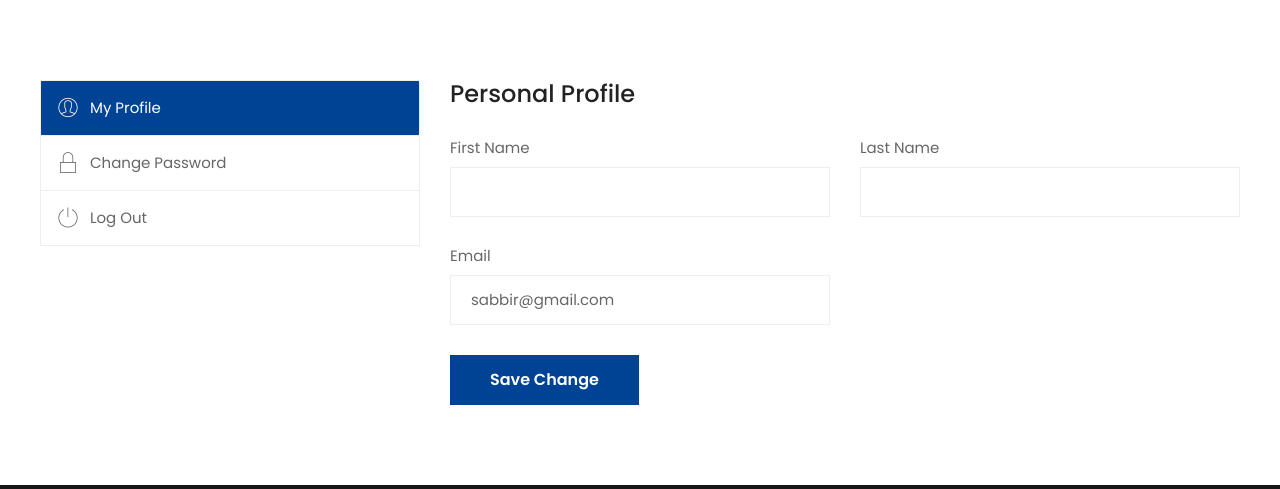
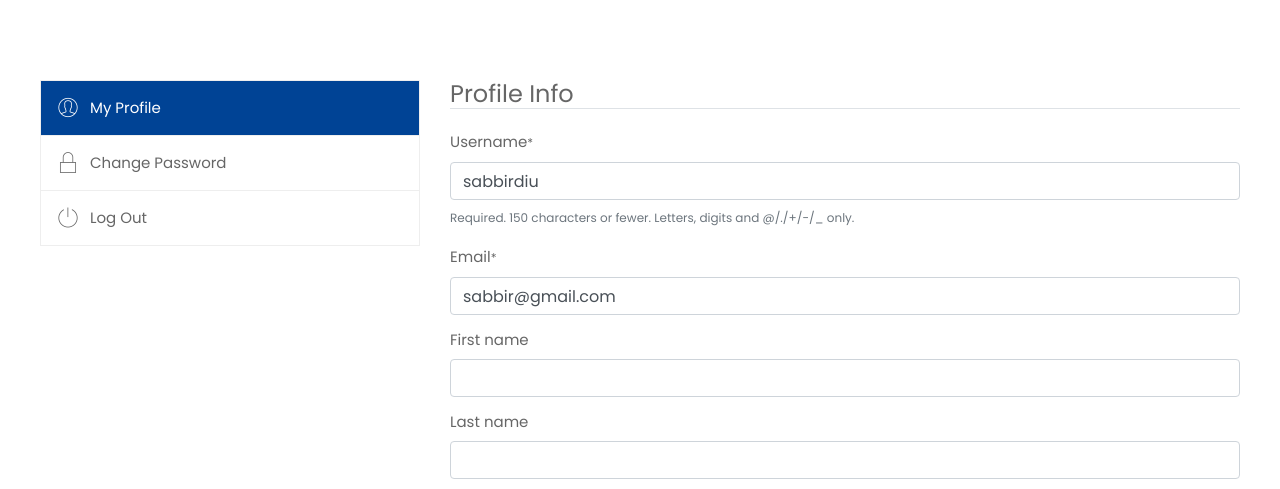
Before and after one commit to Sabbirdiu/DjangoRealEstate, a Django app: page /my-account/ in a window 1280 px wide. Shown: the part 354-843 px from the top of the page. Run offline with Django 3.2, Linux system fonts and the light colour scheme; a user stored in the database is signed in; parts of the project's set-up code (start-up, migrations or seed data) failed here and were passed over; some libraries are stand-ins or nearby versions; grey boxes are pictures that could not be loaded.

Commit message:
added edit profile

```diff
--- a/contact/views.py
+++ b/contact/views.py
@@ -24,9 +24,7 @@ def about(request):
     }
     return render(request,'about-us.html',context)
 
-# def contact(request):
 
-#     return render(request,'contact-us.html')
 
 def contact(request):
   if request.method == 'POST':
@@ -126,44 +124,19 @@ def myaccount(request):
 def profile(request):
     if request.method == 'POST':
         u_form = UserUpdateForm(request.POST, instance=request.user)
-        # p_form = ProfileUpdateForm(request.POST,
-        #                            request.FILES,
-        #                            instance=request.user.profile)
-        if u_form.is_valid().is_valid():
+
+        if  u_form.is_valid():
             u_form.save()
 
             messages.success(request, f'Your account has been updated!')
-            return redirect('profile')
+            return redirect('account')
 
     else:
         u_form = UserUpdateForm(instance=request.user)
-        # p_form = ProfileUpdateForm(instance=request.user.profile)
+
 
     context = {
         'u_form': u_form,
-        # 'p_form': p_form
+
     }
     return render(request,'my-account.html',context)
-
-
-def edit_profile(request):
-      context = {}
-    # check = register_table.objects.filter(user__id=request.user.id)
-    # if len(check)>0:
-    #     data = register_table.objects.get(user__id=request.user.id)
-    #     context["data"]=data
-      if request.method=="POST":
-        first_name = request.POST['first_name']
-        last_name = request.POST['last_name']
-        # username = request.POST['username']
-        email = request.POST['email']
-
-        user = User.objects.get(id=request.user.id)
-        user.first_name = first_name
-        user.last_name = last_name
-        # user.username = username
-        user.email = email
-        user.save()
-
-        context["status"] = "Changes Saved Successfully"
-      return render(request,"my-account.html",context)
--- a/realestate/urls.py
+++ b/realestate/urls.py
@@ -33,7 +33,7 @@ urlpatterns = [
     path('login/',login,name='login'),
     path('dashboard/',dashboard,name='dashboard'),
     path('logout/',logout,name='logout'),
-    path('my-account/',edit_profile,name='account'),
+    path('my-account/',profile,name='account'),
 
 
 
--- a/templates/my-account.html
+++ b/templates/my-account.html
@@ -1,4 +1,5 @@
 {% extends 'base.html' %}
+{% load crispy_forms_tags %}
 {% load static %}
 
 {% block content %}
@@ -37,30 +38,16 @@
 
                     <div class="tab-content">
                         <div id="profile-tab" class="tab-pane show active">
-                            <form  action="" method="post" enctype="multipart/form-data">
+                            <form method="POST" enctype="multipart/form-data">
                                 {% csrf_token %}
-
-                                <div class="row">
-                                    <div class="col-12 mb-30"><h3 class="mb-0">Personal Profile</h3></div>
-                                    <div class="col-md-6 col-12 mb-30"><label for="f_name">First Name</label><input type="text"  value="{{user.first_name}}" name="first_name" id="f_name" value="Donald"></div>
-                                    <div class="col-md-6 col-12 mb-30"><label for="l_name">Last Name</label><input type="text"  value="{{user.last_name}}" name="last_name" id="l_name" value="Palmer"></div>
-
-
-                                    <div class="col-12">
-                                        <div class="row">
-
-                                            <div class="col-md-6 col-12 mb-30"><label for="personal_email">Email</label><input name="email" type="text"  value="{{user.email}}" id="personal_email" value="info@example.com"></div>
-
-
-                                        </div>
-
-                                    </div>
-
-
-                                    <div class="col-12 mb-30"><button class="btn">Save Change</button></div>
+                                <fieldset class="form-group">
+                                  <legend class="border-bottom mb-4">Profile Info</legend>
+                                  {{ u_form|crispy }} {{ p_form|crispy }}
+                                </fieldset>
+                                <div class="form-group">
+                                  <button class="btn btn-outline-info" type="submit">Update</button>
                                 </div>
-                            </form>
-
+                              </form>
                         </div>
 
                         <div id="password-tab" class="tab-pane">
```
Also changed, not shown: templates/editprofile.html (added, +26 -0 lines), templates/single-properties.html (+0 -9 lines), db.sqlite3.
